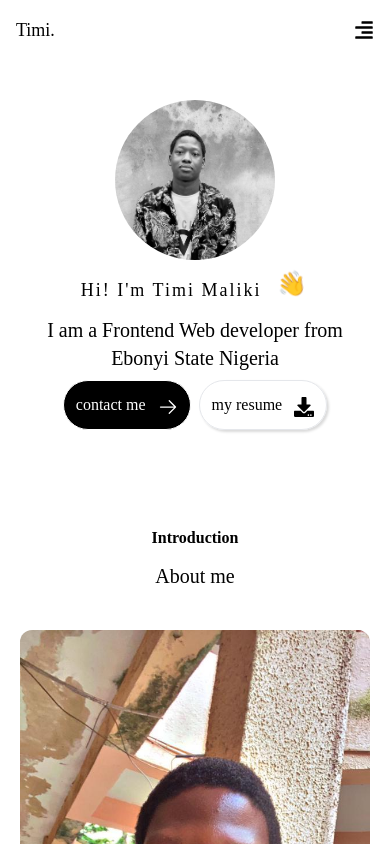
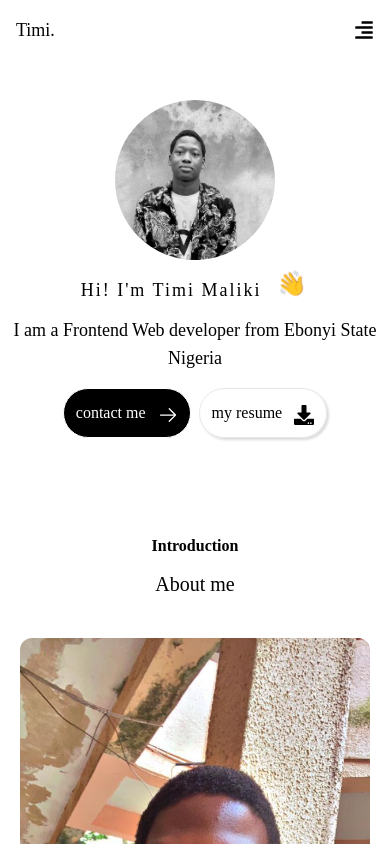
Before and after one commit to TimiMaliki/My-Portfolio-website, a React (Create React App) app: page / in a window 390 px wide. Shown: the top 844 px of the page. Built offline with nearby package versions, Linux system fonts and the light colour scheme.

Commit message:
little adjustments

```diff
--- a/src/sections/About.jsx
+++ b/src/sections/About.jsx
@@ -99,7 +99,7 @@ const AboutMe = () => {
           <div className="box-four">
             <img src={wordprss} alt="stack" className="w-[40px] h-[40px]" />
           </div>
-          <div className="box-five">
+          <div className="box-five border border-white rounded-full">
             <img src={wix} alt="stack" className="w-[40px] h-[40px]" />
           </div>
         </div>
--- a/src/sections/Certs.jsx
+++ b/src/sections/Certs.jsx
@@ -259,7 +259,7 @@ const Achievement = () => {
                   </li>
                   <li className="flex items-start">
                     <svg
-                      className="w-6 h-6 text-pink-500 mr-2 mt-0.5"
+                      className="w-8 h-8 md:w-6 md:h-6 text-pink-500 mr-2 mt-0.5"
                       fill="currentColor"
                       viewBox="0 0 20 20"
                     >
--- a/src/sections/HeroSection.jsx
+++ b/src/sections/HeroSection.jsx
@@ -17,14 +17,14 @@ const Hero = () => {
       </div>
 
       <div
-        className="myName flex justify-center gap-4 mb-3 md:mb-3"
+        className="myName flex justify-center gap-4 mb-1 md:mb-3"
         style={{ letterSpacing: "2px" }}
       >
         <h3 className="font-normal text-lg">Hi! I'm Timi Maliki</h3>
         <h2 className="text-2xl animate-wave -mt-2"> 👋</h2>
       </div>
 
-      <div className="job-description text-xl md:text-4xl font-medium text-center md-2 mb-2 md:mb-5 w-[300px]">
+      <div className="job-description text-lg p-2 md:p-0 md:text-4xl font-medium text-center  mb-2 md:mb-5 ">
         <h1>I am a Frontend Web developer from Ebonyi State  Nigeria</h1>
       </div>
 
```
